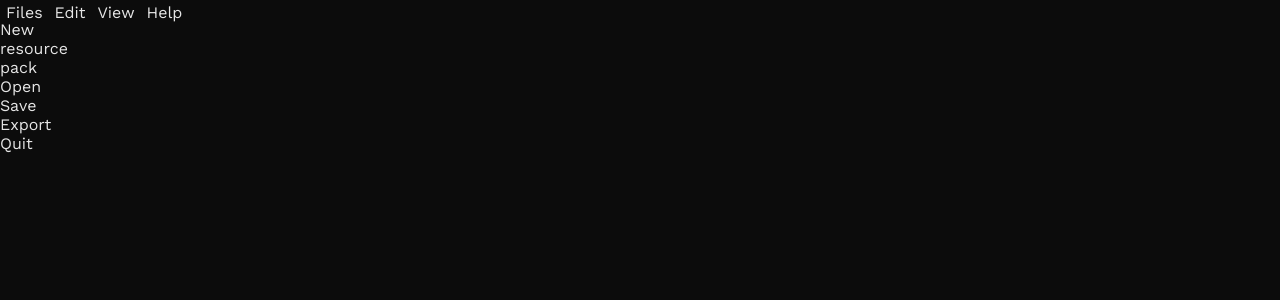
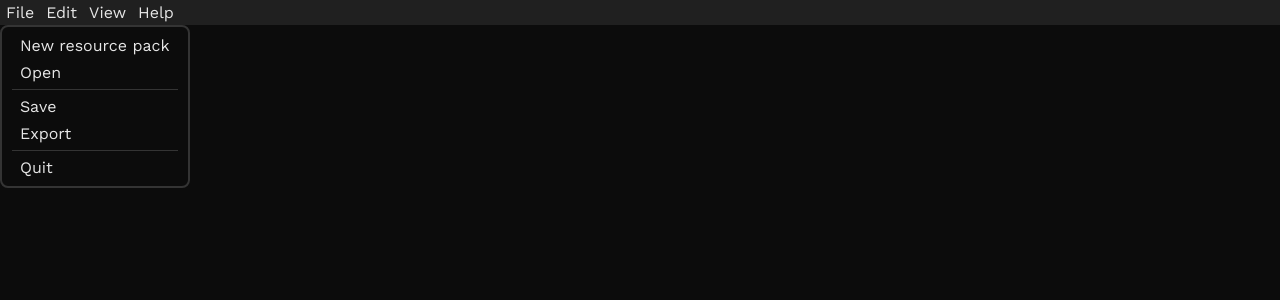
Before and after one commit to bengaudry/texture-pack-designer, a React (Vite) app: page / in a window 1280 px wide. Shown: the top 300 px of the page. Built offline with nearby package versions, Linux system fonts and the light colour scheme.

Commit message:
Added styles to topbar

```diff
--- a/src/components/TopBar/TopBar.tsx
+++ b/src/components/TopBar/TopBar.tsx
@@ -15,7 +15,7 @@ interface TopBarItemChildren {
 
 const TopBarItems: TopBarItem[] = [
   {
-    name: "Files",
+    name: "File",
     children: [
       {
         name: "New resource pack",
--- a/src/styles/modules/_layout.scss
+++ b/src/styles/modules/_layout.scss
@@ -1,5 +1,7 @@
 .app-layout {
   display: grid;
+  width: 100vw;
+  height: 100%;
   // 40px for the menu bar and the rest of the screen for the app's content
   grid-template-columns: 40px calc(100vh - 40px);
 }
--- a/src/styles/modules/_topbar.scss
+++ b/src/styles/modules/_topbar.scss
@@ -2,6 +2,8 @@
   display: flex;
   flex-direction: row;
   align-items: center;
+  background-color: var(--secondary-container-bg);
+  width: 100vw;
 }
 
 .menu-item {
@@ -30,6 +32,31 @@
   display: none;
   flex-direction: column;
   position: absolute;
-  top: 20px;
+  top: 25px;
   left: 0;
+  background-color: var(--body-bg-color);
+  border: 2px solid var(--border-color);
+  border-radius: 8px;
+  padding: 5px 10px;
 }
+
+.menu-separator {
+  display: block;
+  width: 100%;
+  height: 1px;
+  background-color: var(--border-color);
+  margin: 3px 0;
+}
+
+.menu-subitem-label {
+  padding: 4px 8px;
+  white-space: nowrap;
+  display: block;
+  width: 100%;
+  border-radius: 5px;
+
+  &:hover {
+    background-color: var(--secondary-container-bg);
+    cursor: pointer;
+  }
+}
--- a/src/styles/modules/_variables.scss
+++ b/src/styles/modules/_variables.scss
@@ -1,9 +1,13 @@
 :root {
   // Raw colors
   --body-bg-color-raw: 12, 12, 12;
+  --secondary-container-bg-raw: 32, 32, 32;
   --primary-text-color-raw: 230, 230, 230;
+  --border-color-raw: 52, 52, 52;
 
   // Usable colors
   --body-bg-color: rgb(var(--body-bg-color-raw));
+  --secondary-container-bg: rgb(var(--secondary-container-bg-raw));
   --primary-text-color: rgb(var(--primary-text-color-raw));
+  --border-color: rgb(var(--border-color-raw))
 }
```
